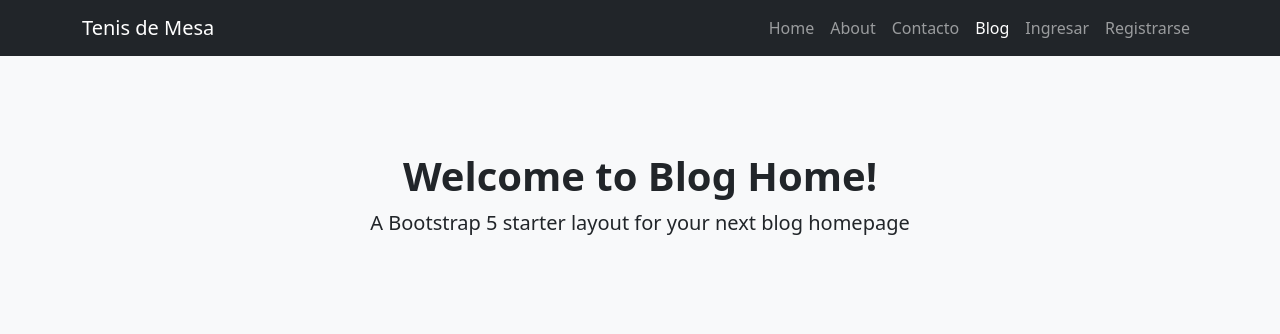
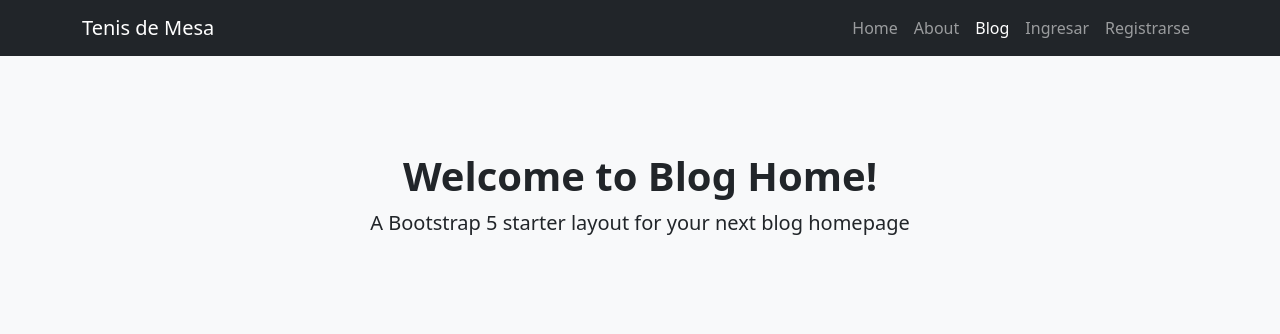
Before and after one commit to agusbeja/proyecto-final, a Django app: page /tenis-de-mesa/signup/ in a window 1280 px wide. Shown: the top 334 px of the page. Run offline with Django 4.2, Linux system fonts and the light colour scheme; some libraries are stand-ins or nearby versions.

Commit message:
readme, contacto

```diff
--- a/tenis_de_mesa/templates/tenis_de_mesa/base.html
+++ b/tenis_de_mesa/templates/tenis_de_mesa/base.html
@@ -28,10 +28,11 @@
                     <ul class="navbar-nav ms-auto mb-2 mb-lg-0">
                         <li class="nav-item"><a class="nav-link" href="#">Home</a></li>
                         <li class="nav-item"><a class="nav-link" href="#!">About</a></li>
-                        <li class="nav-item"><a class="nav-link" href="{% url 'tenis-de-mesa-mensajes-crear' %}">Contacto</a></li>
+
                         <li class="nav-item"><a class="nav-link active" aria-current="page" href="#">Blog</a></li>
 
                         {% if user.is_authenticated %}
+                            <li class="nav-item"><a class="nav-link" href="{% url 'tenis-de-mesa-mensajes-crear' %}">Contacto</a></li>
                             <li class="nav-item"><a class="nav-link" href="{% url 'tenis-de-mesa-listar' %}">Admin Blog</a></li>
                             <li class="nav-item"><a class="nav-link" href="{% url 'tenis-de-mesa-logout' %}">Salir</a></li>
                         {% else %}
```
Also changed, not shown: README.md, media/avatares/440553_ChDvR31.jpg (added), media/avatares/477896_GkFVrb7.jpg (added), media/posteos/206479_0yBPEOM.jpg (added), media/posteos/Hugo_Calderano1.jpg (added), media/posteos/Ma_Long_2013.jpg (added), media/posteos/fan_zhendong.jpg (added), media/posteos/koki.jpg (added), media/posteos/xu_xin.jpg (added), 1 other file.
